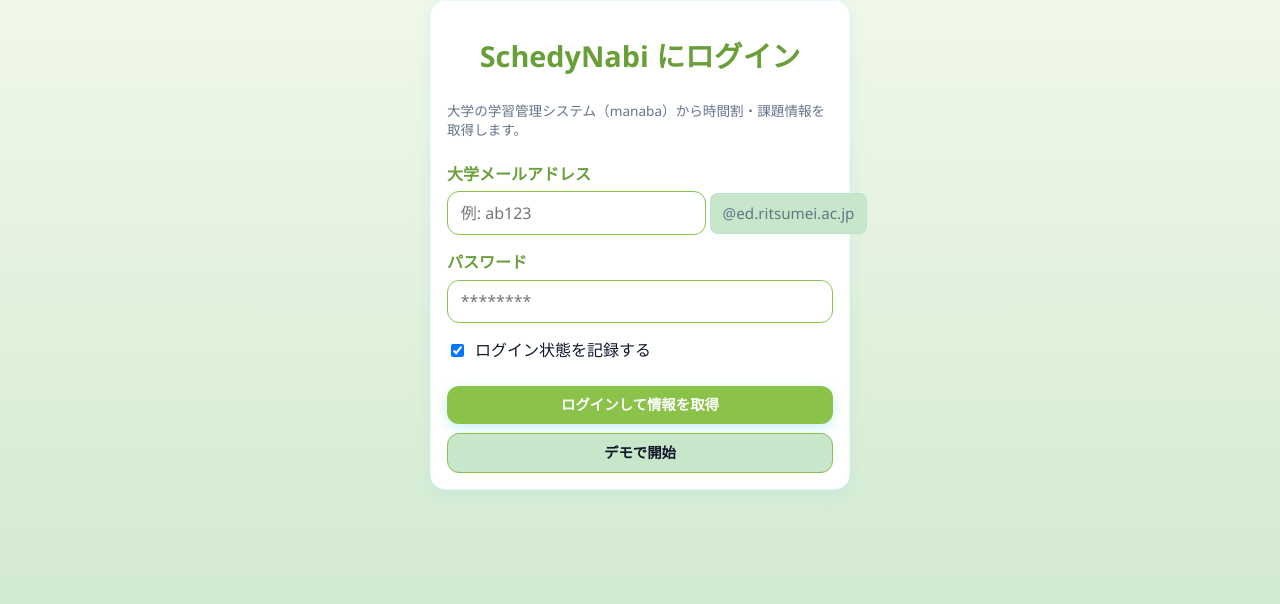
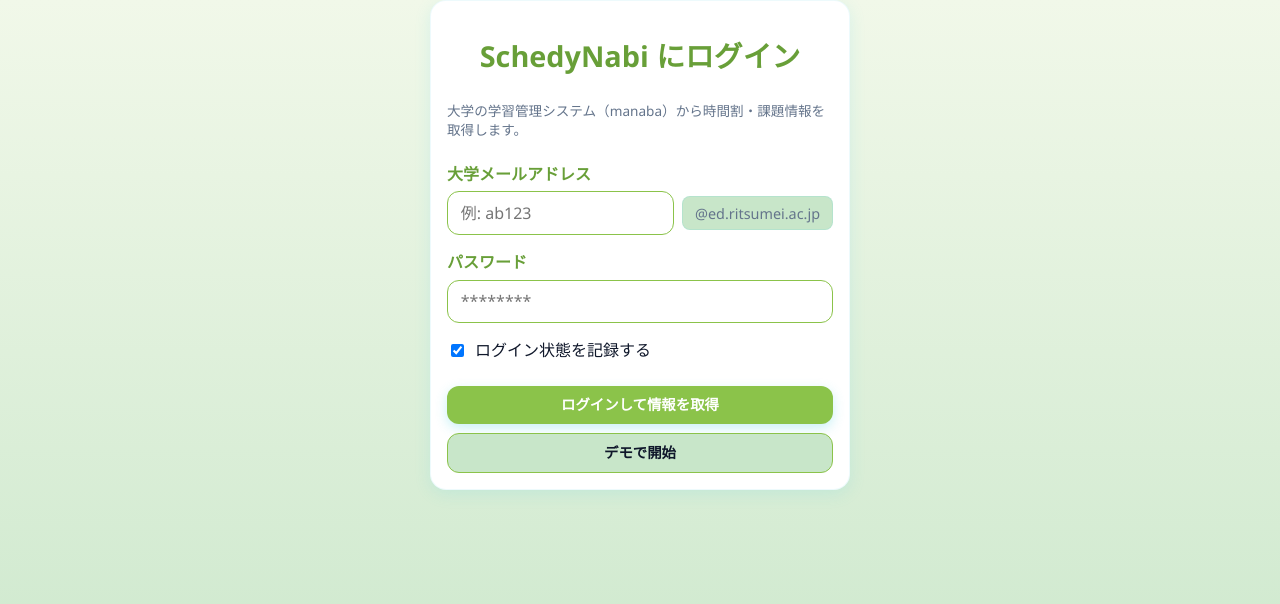
Before and after one commit to kuruton3910/schedy-nabi, a React (Vite) app in the folder frontend/: page / in a window 1280 px wide. Both pictures are taken after a click on the button "はじめる". Shown: the part 32-636 px from the top of the page. Built offline with nearby package versions, Linux system fonts and the light colour scheme; no server answers.

Commit message:
アイコンの変更

```diff
--- a/frontend/src/components/LoginForm.tsx
+++ b/frontend/src/components/LoginForm.tsx
@@ -50,7 +50,7 @@
         <div className="form-field">
           <label htmlFor="username">大学メールアドレス</label>
           {/* ローカル部分を入力し、ドメインは固定表示するUI */}
-          <div style={{ display: "flex", gap: "0.5rem", alignItems: "center" }}>
+          <div className="login-email-input">
             <input
               id="username"
               type="text"
@@ -76,18 +76,7 @@
                 }
               }}
             />
-            <span
-              aria-hidden
-              style={{
-                marginLeft: "-0.25rem",
-                padding: "0.55rem 0.75rem",
-                background: "var(--primary-light)",
-                borderRadius: "0.5rem",
-                border: "1px solid rgba(77,208,225,0.15)",
-                color: "var(--text-muted)",
-                fontSize: "0.95rem",
-              }}
-            >
+            <span aria-hidden className="login-email-domain">
               {DOMAIN}
             </span>
           </div>
@@ -123,7 +112,7 @@
         >
           {loading ? "情報取得中..." : "ログインして情報を取得"}
         </button>
-         {typeof onDemo === "function" ? (
+        {typeof onDemo === "function" ? (
           <button
             type="button"
             className="button button-secondary"
--- a/frontend/src/styles.css
+++ b/frontend/src/styles.css
@@ -466,6 +466,34 @@
   flex-direction: column;
   gap: 0.4rem;
   margin-bottom: 1rem;
+}
+
+.login-email-input {
+  display: flex;
+  align-items: center;
+  gap: 0.5rem;
+  flex-wrap: wrap;
+}
+
+.login-email-input input {
+  flex: 1 1 160px;
+  min-width: 0;
+}
+
+.login-email-domain {
+  display: inline-flex;
+  align-items: center;
+  padding: 0.45rem 0.75rem;
+  background: var(--primary-light);
+  border-radius: 0.5rem;
+  border: 1px solid rgba(77, 208, 225, 0.15);
+  color: var(--text-muted);
+  font-size: 0.9rem;
+  line-height: 1.2;
+  flex: 0 1 auto;
+  min-width: 0;
+  overflow-wrap: anywhere;
+  word-break: break-word;
 }
 
 .form-field label {
```
Also changed, not shown: frontend/public/icons/SchedyNabi_icon.png.
